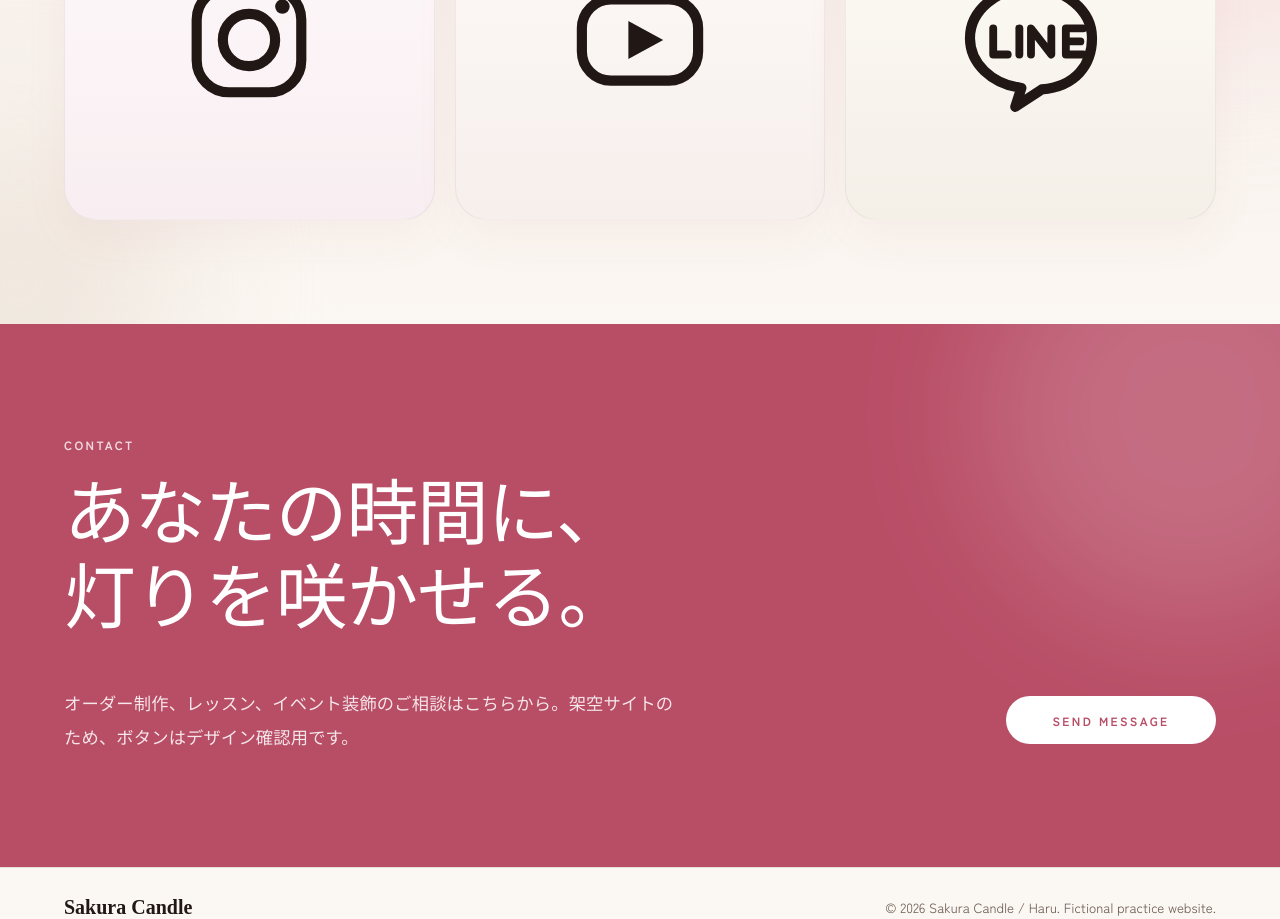
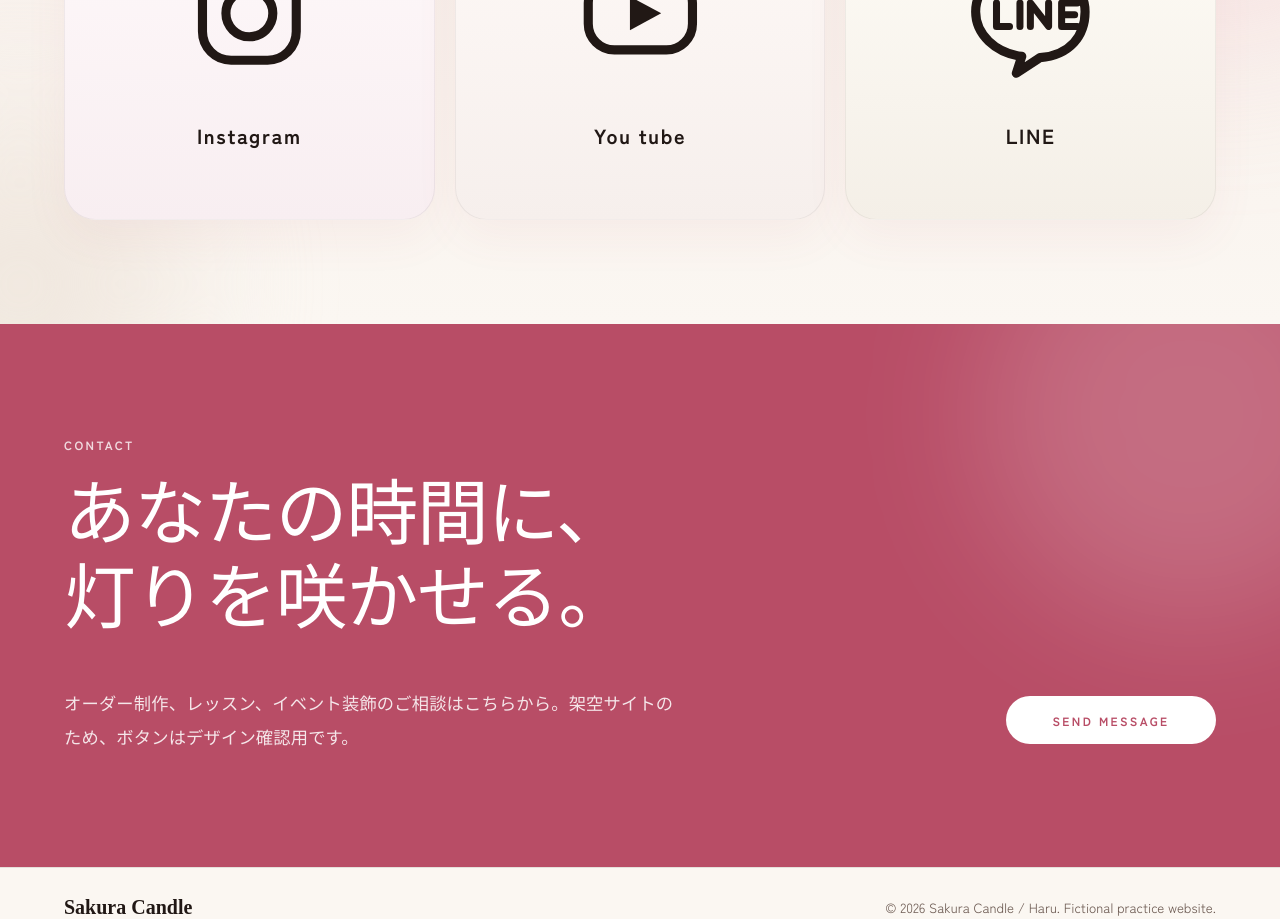
Before and after one commit to bschoice/sakura-candle-demo, a React (Vite) app: page / in a window 1280 px wide. Shown: the part 4460-5379 px from the top of the page. Built offline with nearby package versions, Linux system fonts and the light colour scheme.

Commit message:
Show social names under icons

```diff
--- a/src/social.css
+++ b/src/social.css
@@ -114,12 +114,22 @@
 }
 
 .socialIcon svg {
-  width: min(220px, 58%);
+  width: min(190px, 52%);
   height: auto;
 }
 
+.socialCard h3 {
+  display: block;
+  margin: 26px 0 0;
+  color: #211815;
+  font-family: 'Zen Kaku Gothic New', 'Noto Sans JP', system-ui, sans-serif;
+  font-size: clamp(18px, 1.6vw, 22px);
+  font-weight: 700;
+  line-height: 1.35;
+  letter-spacing: 0.08em;
+}
+
 .socialCard span,
-.socialCard h3,
 .socialCard em,
 .socialCard p {
   display: none;
@@ -148,6 +158,6 @@
   }
 
   .socialIcon svg {
-    width: min(180px, 56%);
+    width: min(160px, 50%);
   }
 }
```
